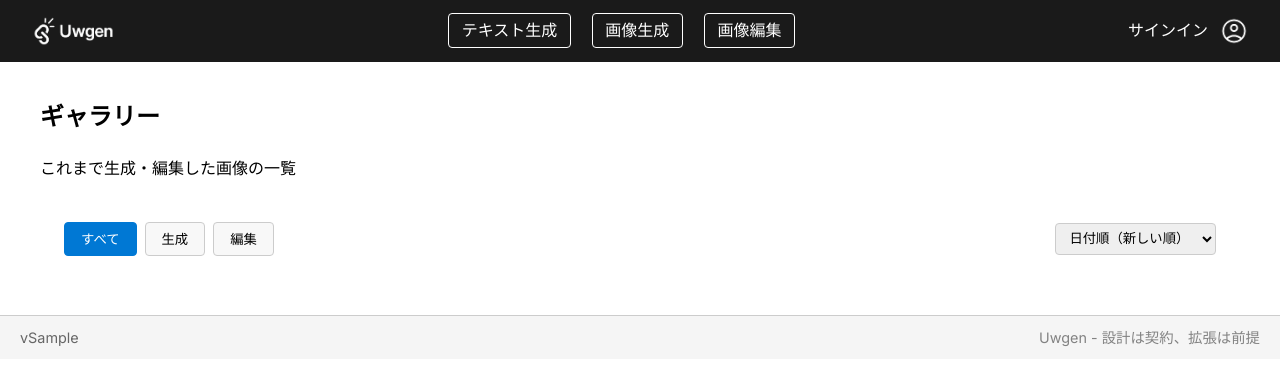
After one commit to kaioman/flaskion, a Python web app: template flaskion/app/templates/gallery.html in a window 1280 px wide. The commit adds this page. Shown: the top 386 px of the page. Run offline with Jinja, Linux system fonts and the light colour scheme; the template is opened without the code that fills it: most values are stand-ins (such as "Sample title", 1, 10 or a date in 2020).

Commit message:
ギャラリー機能実装

```diff
--- a/flaskion/app/api/v1/image_gen.py
+++ b/flaskion/app/api/v1/image_gen.py
@@ -38,8 +38,8 @@ def image_gen():
     else:
         return ErrorResponse.from_error(results, status)
 
-@bp.get("/images/<path_type>/<image_id>")
-def get_image(path_type: str, image_id: str):
+@bp.get("/images/<path_type>/<date_dir>/<image_id>")
+def get_image(path_type: str, date_dir: str, image_id: str):
     """
     画像取得API
     """
@@ -50,7 +50,7 @@ def get_image(path_type: str, image_id: str):
         return ErrorResponse.from_error(error, status)
 
     # 保存先ディレクトリ取得
-    user_dir = ImageGenService.get_image_path(path_type, current_user.id)
+    user_dir = ImageGenService.get_image_path(path_type, date_dir, current_user.id)
 
     # ユーザーディレクトリチェック
     if not user_dir.exists():
--- a/flaskion/app/routes/__init__.py
+++ b/flaskion/app/routes/__init__.py
@@ -26,3 +26,7 @@ def register_routes(app:Flask):
     # image_editルート
     from app.api.v1.image_edit import bp as image_edit_bp
     app.register_blueprint(image_edit_bp)
+
+    # galleryルート
+    from app.api.v1.gallery import bp as image_gallery_bp
+    app.register_blueprint(image_gallery_bp)
--- a/flaskion/app/routes/root.py
+++ b/flaskion/app/routes/root.py
@@ -26,6 +26,10 @@ def signin():
 @root_bp.get("/signup")
 def signup():
     return render_template("signup.html", hide_nav_items=True)
+
+@root_bp.get("/gallery")
+def gallery():
+    return render_template("gallery.html")
 
 @root_bp.get("/settings")
 def settings():
--- /dev/null
+++ b/flaskion/app/static/css/gallery.css
@@ -0,0 +1,122 @@
+.gallery-container {
+    max-width: 1200px;
+    margin: 0 auto;
+    padding: 1.5rem;
+}
+
+.gallery-filter {
+    display: flex;
+    justify-content: space-between;
+    align-items: center;
+    margin-bottom: 1.2rem;
+}
+
+.filter-left {
+    display: flex;
+    gap: 0.5rem;
+}
+
+.filter-btn {
+    padding: 0.4rem 1rem;
+    border: 1px solid #ccc;
+    background: #f8f8f8;
+    border-radius: 4px;
+    cursor: pointer;
+    transition: background 0.2s;
+}
+
+.filter-btn:hover {
+    background: #e8e8e8;
+}
+
+.filter-btn.active {
+    background: #0078d4;
+    color: #fff;
+    border-color: #0078d4;
+}
+
+.sort-select {
+    padding: 0.4rem 0.6rem;
+    border-radius: 4px;
+    border: 1px solid #ccc;
+}
+
+.gallery-grid {
+    display: grid;
+    grid-template-columns: repeat(auto-fill, minmax(220px, 1fr));
+    gap: 1rem;
+}
+
+.gallery-card {
+    position: relative;
+    overflow: hidden;
+    border-radius: 6px;
+    cursor: pointer;
+    background: #fafafa;
+    border: 1px solid #ddd;
+}
+
+.gallery-card img {
+    width: 100%;
+    height: 100%;
+    object-fit: cover;
+}
+
+.gallery-card:hover .card-actions {
+    opacity: 1;
+}
+
+.card-actions {
+    position: absolute;
+    bottom: 0;
+    width: 100%;
+    padding: 0.4rem;
+    display: flex;
+    justify-content: space-around;
+    background: rgba(0,0,0,0.55);
+    opacity: 0;
+    transition: opacity 0.2s;
+}
+
+.card-actions button {
+    padding: 0.3rem 0.6rem;
+    font-size: 0.8rem;
+    border: none;
+    border-radius: 4px;
+    cursor: pointer;
+}
+
+.gallery-modal {
+    display: none;
+    position: fixed;
+    z-index: 2000;
+    left: 0;
+    top: 0;
+    width: 100%;
+    height: 100%;
+    background: rgba(0,0,0,0.75);
+    justify-content: center;
+    align-items: center;
+    flex-direction: column;
+}
+
+.gallery-modal img {
+    max-width: 90%;
+    max-height: 80%;
+    border-radius: 6px;
+}
+
+.close-modal {
+    position: absolute;
+    top: 20px;
+    right: 30px;
+    font-size: 2rem;
+    color: #fff;
+    cursor: pointer;
+}
+
+.modal-actions {
+    margin-top: 1rem;
+    display: flex;
+    gap: 1rem;
+}
--- /dev/null
+++ b/flaskion/app/static/js/gallery.js
@@ -0,0 +1,124 @@
+import { HttpClient } from "./utils.js";
+import { MessageType } from "./constants.js";
+import { MessageManager } from "./components.js";
+
+/**
+ * ページロード時処理
+ */
+document.addEventListener("DOMContentLoaded", function() {
+
+    // ギャラリーのセットアップ
+    setupGallery();
+
+});
+
+/**
+ * ギャラリーのセットアップ
+ */
+function setupGallery() {
+    const grid = document.getElementById("galleryGrid");
+    const filterBtns = document.querySelectorAll(".filter-btn");
+    const sortSelect = document.getElementById("sortSelect");
+    const template = document.getElementById("gallery-card-template");
+    const messageArea = document.querySelector(".message-area");
+
+    // メッセージマネージャーインスタンス
+    const msgMgr = new MessageManager(messageArea);
+
+    let currentFilter = "all";
+    let currentSort = "newest";
+
+    // 初回ロード
+    loadGallery();
+
+    // フィルタ変更
+    filterBtns.forEach(btn => {
+        btn.addEventListener("click", () => {
+            filterBtns.forEach(b => b.classList.remove("active"));
+            btn.classList.add("active");
+
+            currentFilter = btn.dataset.filter;
+            loadGallery();
+        });
+    });
+
+    // ソート変更
+    sortSelect.addEventListener("change", () => {
+        currentSort = sortSelect.value;
+        loadGallery();
+    });
+
+    // ギャラリー読込
+    async function loadGallery() {
+        grid.innerHTML = "";
+
+        const url = `/api/v1/gallery?type=${currentFilter}&sort=${currentSort}`;
+        const response = await HttpClient.get(
+            url,
+            { auth: true }
+        );
+
+        // メッセージをクリア
+        msgMgr.clear();
+
+        // Httpリクエストコード判定
+        if (!response.isSuccess()) {
+            msgMgr.show(response.body.message, MessageType.ERROR, "画像読込エラー", response.status);
+            return;
+        }
+
+        // 画像0件の場合
+        if (response.body.data.images.length === 0) {
+            grid.innerHTML = "<p class='empty'>画像がありません</p>";
+            return;
+        }
+
+        // 画像をギャラリーにカード形式で表示
+        for (const img of response.body.data.images) {
+            const card = await createCard(img);
+            grid.appendChild(card);
+        }
+
+    }
+
+    async function createCard(img) {
+        const node = template.content.cloneNode(true);
+        const card = node.querySelector(".gallery-card");
+
+        const image = node.querySelector(".gallery-img");
+        const objectUrl = await HttpClient.getBlobUrl(img.path);
+        image.src = objectUrl;
+
+        const previewBtn = node.querySelector(".preview-btn");
+        previewBtn.onclick = (e) => {
+            e.stopPropagation();
+            openModal(img.path);
+        };
+
+        const editBtn = node.querySelector(".edit-btn");
+        editBtn.onclick = (e) => {
+            e.stopPropagation();
+            window.location.href = `/image_edit?src=${encodeURIComponent(img.path)}`;
+        };
+
+        card.onclick = () => openModal(img.path);
+
+        return node;
+    }
+
+    const modal = document.getElementById("galleryModal");
+    const modalImg = document.getElementById("modalImage");
+    const closeModal = document.querySelector(".close-modal");
+
+    function openModal(path) {
+        modal.style.display = "flex";
+        modalImg.src = path;
+    }
+
+    closeModal.onclick = () => modal.style.display = "none";
+    modal.addEventListener("click", (e) => {
+        if (e.target === modal) {
+            modal.style.display = "none";
+        }
+    })
+}
--- a/flaskion/app/static/js/image_edit.js
+++ b/flaskion/app/static/js/image_edit.js
@@ -163,7 +163,7 @@ function setupImageEdit() {
             // サーバーにPOSTリクエストを送信して結果を受け取る
             const response = await HttpClient.post("/api/v1/image_edit", formData);
 
-            // 結果リストをクリア
+            // メッセージをクリア
             msgMgr.clear();
 
             // Httpリクエストコード判定
--- a/flaskion/app/templates/base.html
+++ b/flaskion/app/templates/base.html
@@ -41,6 +41,7 @@
                 <img src="{{ url_for('static', filename='images/account_circle_64x64.png') }}" class="user-icon">
                 <span class="username" id="username"></span>
                 <div class="dropdown">
+                    <a href="{{ url_for('root.gallery') }}">ギャラリー</a>
                     <a href="{{ url_for('root.settings') }}">設定</a>
                     <a href="#" onclick="logout()">ログアウト</a>
                 </div>
--- /dev/null
+++ b/flaskion/app/templates/gallery.html
@@ -0,0 +1,66 @@
+{% extends "base.html" %}
+{% import "components.html" as ui %}
+
+<!-- ページタイトル -->
+{% block title %}ギャラリー | Uwgen{% endblock %}
+
+<!-- スタイルシート -->
+{% block head %}
+<link rel="stylesheet" href="{{ url_for('static', filename='css/gallery.css') }}">
+{% endblock %}
+
+<!-- コンテンツエリア -->
+{% block content %}
+<section class="hero hero--compact">
+    <h1>ギャラリー</h1>
+    <p>これまで生成・編集した画像の一覧</p>
+</section>
+
+<main class="gallery-container">
+
+    <!-- フィルターバー -->
+    <div class="gallery-filter">
+        <div class="filter-left">
+            <button class="filter-btn active" data-filter="all">すべて</button>
+            <button class="filter-btn" data-filter="gen">生成</button>
+            <button class="filter-btn" data-filter="edit">編集</button>
+        </div>
+
+        <div class="filter-right">
+            <select id="sortSelect" class="sort-select">
+                <option value="newest">日付順（新しい順）</option>
+                <option value="oldest">日付順（古い順）</option>
+            </select>
+        </div>
+    </div>
+
+    <!-- メッセージエリア -->
+    <div class="message-area"></div>
+
+    <!-- 画像一覧 -->
+    <div class="gallery-grid" id="galleryGrid"></div>
+
+    <!-- 画像カードテンプレート -->
+    <template id="gallery-card-template">
+        <div class="gallery-card">
+            <img class="gallery-img" alt="image">
+            <div class="card-actions">
+                <button class="preview-btn">拡大</button>
+                <button class="edit-btn">編集</button>
+            </div>
+        </div>
+    </template>
+
+    <!-- 画像拡大モーダル -->
+    <div id="galleryModal" class="gallery-modal">
+        <span class="close-modal">&times;</span>
+        <img class="modal-content" id="modalImage">
+        <div class="modal-actions">
+            <button class="btn blue" id="editBtn">編集へ送る</button>
+            <button class="btn" id="downloadBtn">ダウンロード</button>
+        </div>
+    </div>
+</main>
+<!-- JS 読込 -->
+<script type="module" defer src="{{ url_for('static', filename='js/gallery.js') }}"></script>
+{% endblock %}
```
Also changed, not shown: flaskion/app/api/v1/gallery.py (added, +35 -0 lines), flaskion/app/services/gallery_service.py (added, +55 -0 lines), flaskion/app/services/image_service.py (+18 -10 lines).
